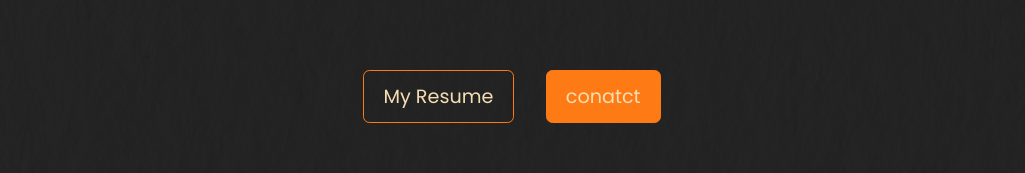
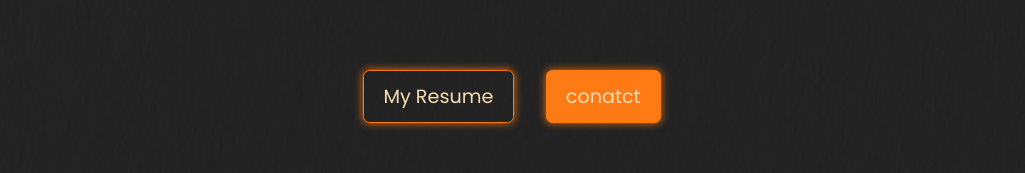
Before and after one commit to OwuorV/vinprofile, a React (Vite) app: page / in a window 1280 px wide. Shown: the part 128-301 px from the top of the page, without its empty margins (128-1153 px from the left). Built offline with nearby package versions, Linux system fonts and the light colour scheme.

Commit message:
Update index.css

```diff
--- a/src/index.css
+++ b/src/index.css
@@ -88,8 +88,8 @@ a:hover {
   cursor: pointer;
   border: 1px solid var(--color-primary);
 
-  box-shadow: 8px rgb(254, 122, 21, 0.6);
-  transition: box-shadow 0.3s ease, var(--transition);
+  box-shadow: 0 0 8px rgb(254, 122, 21, 0.9);
+  transition: var(--transition);
 }
 .btn:hover {
   background: transparent;
```
